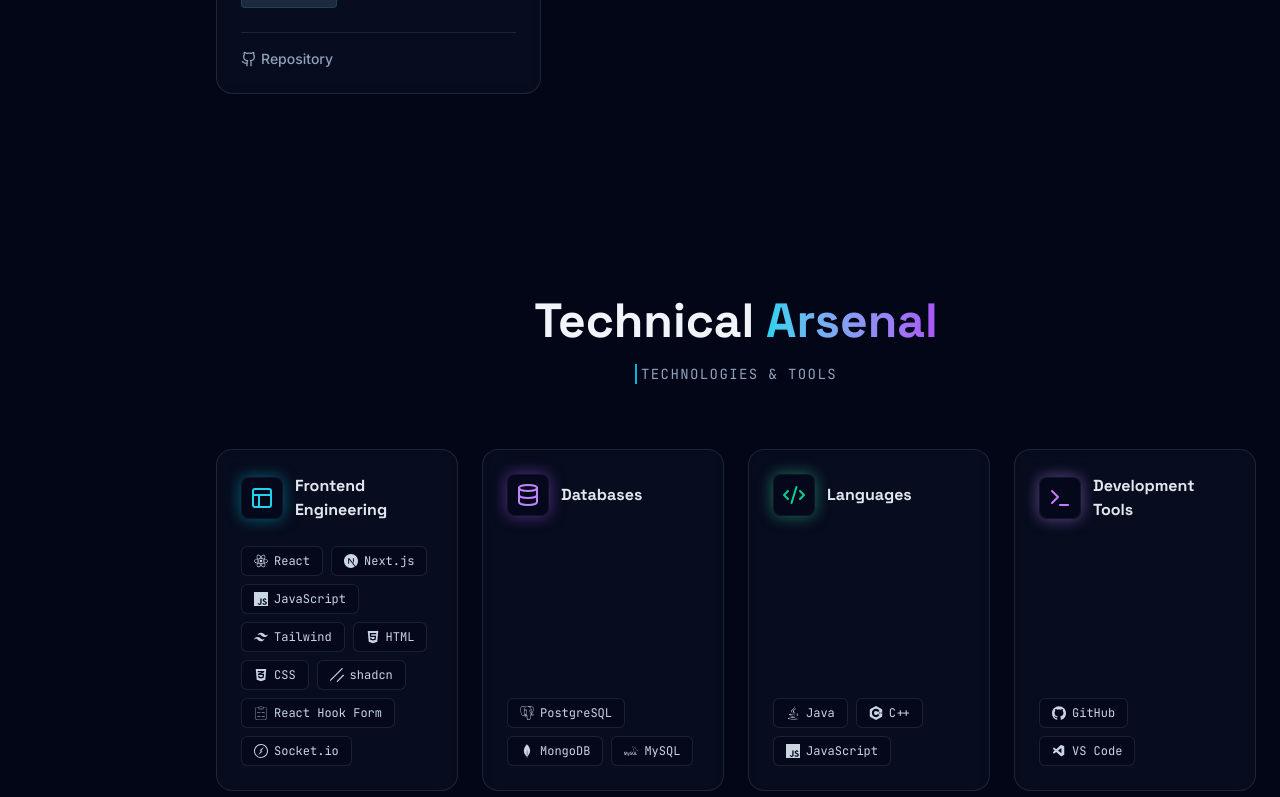
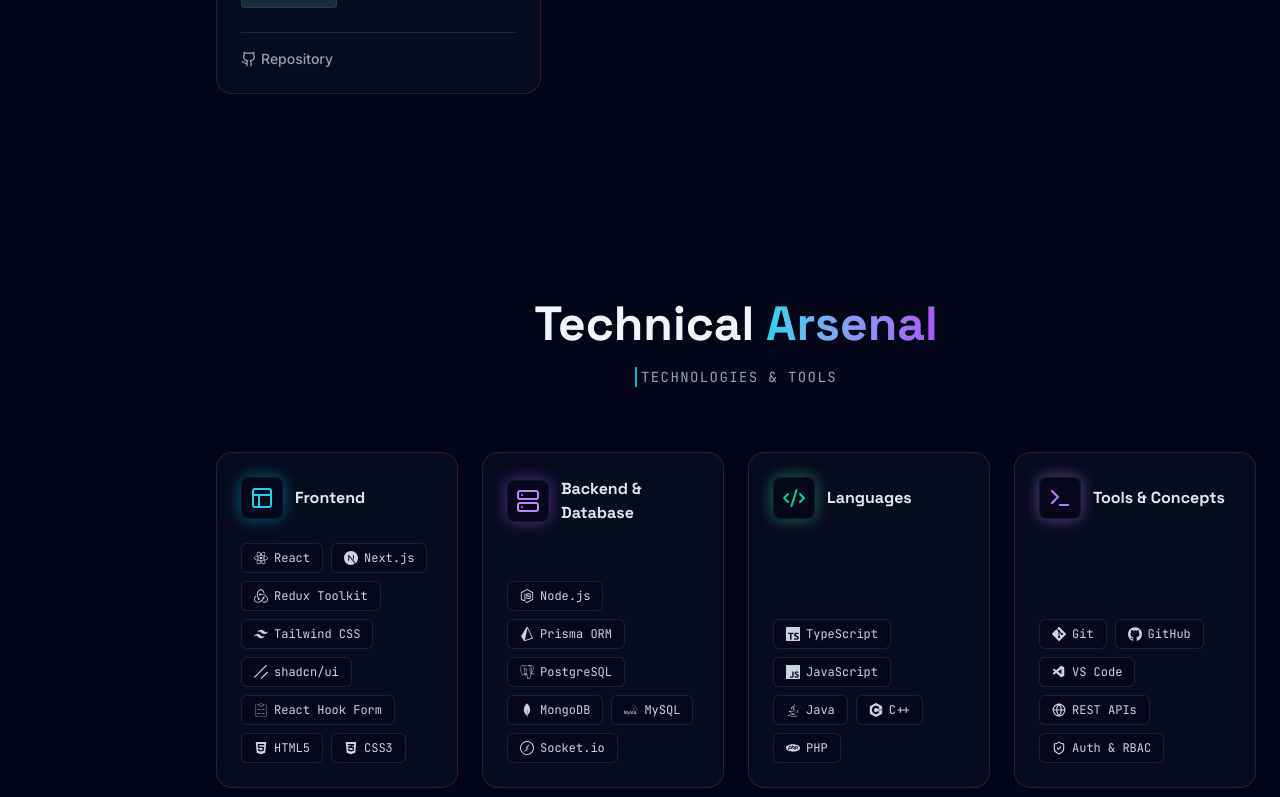
Before and after one commit to devAbdiT/Personal-Portfolio, a React (Vite) app: page / in a window 1280 px wide. Shown: the part 2000-2797 px from the top of the page. Built offline with nearby package versions, Linux system fonts and the light colour scheme.

Commit message:
refactor(skills): align tech stack and categories with resume

```diff
--- a/src/components/Skills.tsx
+++ b/src/components/Skills.tsx
@@ -1,11 +1,12 @@
-import { Code2, Database, Layout, Terminal } from 'lucide-react';
+import { Code2, Layout, Terminal, Server, ShieldCheck, Globe } from 'lucide-react';
 import { motion } from 'motion/react';
 import { TiltCard } from './TiltCard';
 import { Tooltip } from './Tooltip';
 import {
-  SiReact, SiNextdotjs, SiJavascript, SiTailwindcss,
-  SiShadcnui, SiReacthookform, SiSocketdotio, SiPostgresql, SiMongodb,
-  SiMysql, SiCplusplus, SiGithub
+  SiReact, SiNextdotjs, SiTypescript, SiJavascript, SiTailwindcss,
+  SiRedux, SiShadcnui, SiReacthookform, SiNodedotjs, SiPrisma,
+  SiSocketdotio, SiPostgresql, SiMongodb, SiMysql, SiPhp, SiCplusplus,
+  SiGit, SiGithub
 } from 'react-icons/si';
 import { FaJava, FaHtml5, FaCss3Alt } from 'react-icons/fa';
 import { VscVscode } from 'react-icons/vsc';
@@ -13,31 +14,33 @@
 export function Skills() {
   const skillGroups = [
     {
-      title: "Frontend Engineering",
+      title: "Frontend",
       icon: Layout,
       color: "text-primary-400",
       glow: "rgba(var(--primary-glow), 0.5)",
       skills: [
-        { name: 'React', icon: SiReact, detail: 'v18+, 2+ years' },
-        { name: 'Next.js', icon: SiNextdotjs, detail: 'v14, App Router' },
-        { name: 'JavaScript', icon: SiJavascript, detail: 'ES6+' },
-        { name: 'Tailwind', icon: SiTailwindcss, detail: 'v3.4' },
-        { name: 'HTML', icon: FaHtml5, detail: 'HTML5 Semantic' },
-        { name: 'CSS', icon: FaCss3Alt, detail: 'CSS3, Flexbox/Grid' },
-        { name: 'shadcn', icon: SiShadcnui, detail: 'UI Components' },
+        { name: 'React', icon: SiReact, detail: 'v18+, Hooks & Context' },
+        { name: 'Next.js', icon: SiNextdotjs, detail: 'v14, App Router, SSR' },
+        { name: 'Redux Toolkit', icon: SiRedux, detail: 'Global State Management' },
+        { name: 'Tailwind CSS', icon: SiTailwindcss, detail: 'Responsive Design' },
+        { name: 'shadcn/ui', icon: SiShadcnui, detail: 'Accessible Components' },
         { name: 'React Hook Form', icon: SiReacthookform, detail: 'Form Validation' },
-        { name: 'Socket.io', icon: SiSocketdotio, detail: 'Real-time sync' }
+        { name: 'HTML5', icon: FaHtml5, detail: 'Semantic HTML5' },
+        { name: 'CSS3', icon: FaCss3Alt, detail: 'Modern Flexbox & Grid' }
       ]
     },
     {
-      title: "Databases",
-      icon: Database,
+      title: "Backend & Database",
+      icon: Server,
       color: "text-secondary-400",
       glow: "rgba(var(--secondary-glow), 0.5)",
       skills: [
-        { name: 'PostgreSQL', icon: SiPostgresql, detail: 'Relational DB' },
-        { name: 'MongoDB', icon: SiMongodb, detail: 'NoSQL DB' },
-        { name: 'MySQL', icon: SiMysql, detail: 'Relational DB' }
+        { name: 'Node.js', icon: SiNodedotjs, detail: 'Backend Runtime' },
+        { name: 'Prisma ORM', icon: SiPrisma, detail: 'Type-Safe ORM' },
+        { name: 'PostgreSQL', icon: SiPostgresql, detail: 'Relational Database' },
+        { name: 'MongoDB', icon: SiMongodb, detail: 'NoSQL Database' },
+        { name: 'MySQL', icon: SiMysql, detail: 'Relational Database' },
+        { name: 'Socket.io', icon: SiSocketdotio, detail: 'Real-time WebSockets' }
       ]
     },
     {
@@ -46,19 +49,24 @@
       color: "text-emerald-400",
       glow: "rgba(52, 211, 153, 0.5)",
       skills: [
-        { name: 'Java', icon: FaJava, detail: 'OOP, Academic' },
-        { name: 'C++', icon: SiCplusplus, detail: 'Academic' },
-        { name: 'JavaScript', icon: SiJavascript, detail: 'Core Language' }
+        { name: 'TypeScript', icon: SiTypescript, detail: 'Type-Safe JavaScript' },
+        { name: 'JavaScript', icon: SiJavascript, detail: 'ES6+ Core' },
+        { name: 'Java', icon: FaJava, detail: 'OOP, Data Structures' },
+        { name: 'C++', icon: SiCplusplus, detail: 'Algorithms & Performance' },
+        { name: 'PHP', icon: SiPhp, detail: 'Server-Side Scripting' }
       ]
     },
     {
-      title: "Development Tools",
+      title: "Tools & Concepts",
       icon: Terminal,
       color: "text-purple-400",
       glow: "rgba(192, 132, 252, 0.5)",
       skills: [
-        { name: 'GitHub', icon: SiGithub, detail: 'Version Control' },
-        { name: 'VS Code', icon: VscVscode, detail: 'Primary Editor' }
+        { name: 'Git', icon: SiGit, detail: 'Version Control' },
+        { name: 'GitHub', icon: SiGithub, detail: 'Collaboration & Repos' },
+        { name: 'VS Code', icon: VscVscode, detail: 'Primary Editor' },
+        { name: 'REST APIs', icon: Globe, detail: 'API Integration' },
+        { name: 'Auth & RBAC', icon: ShieldCheck, detail: 'NextAuth, Better Auth, Roles' }
       ]
     }
   ];
```
